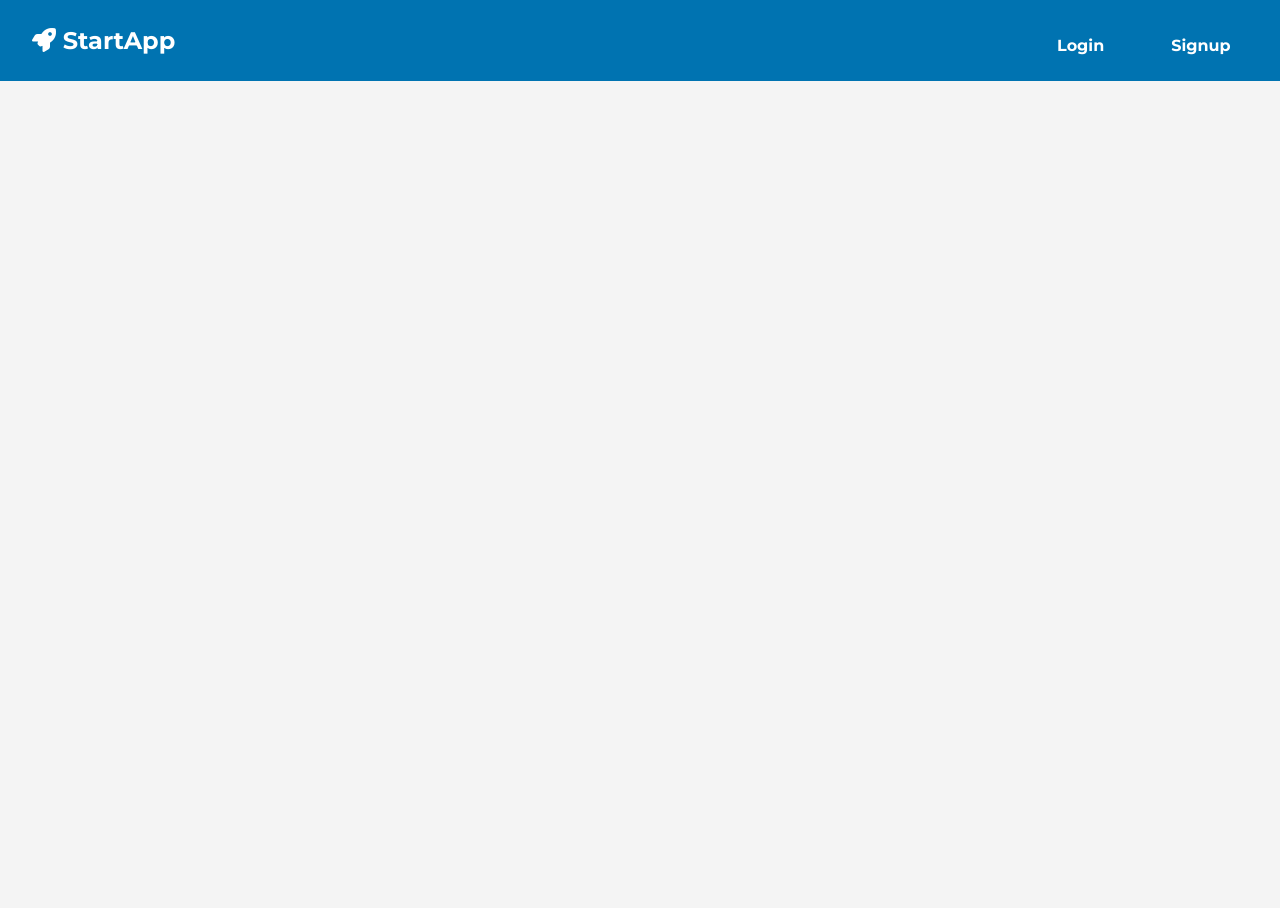
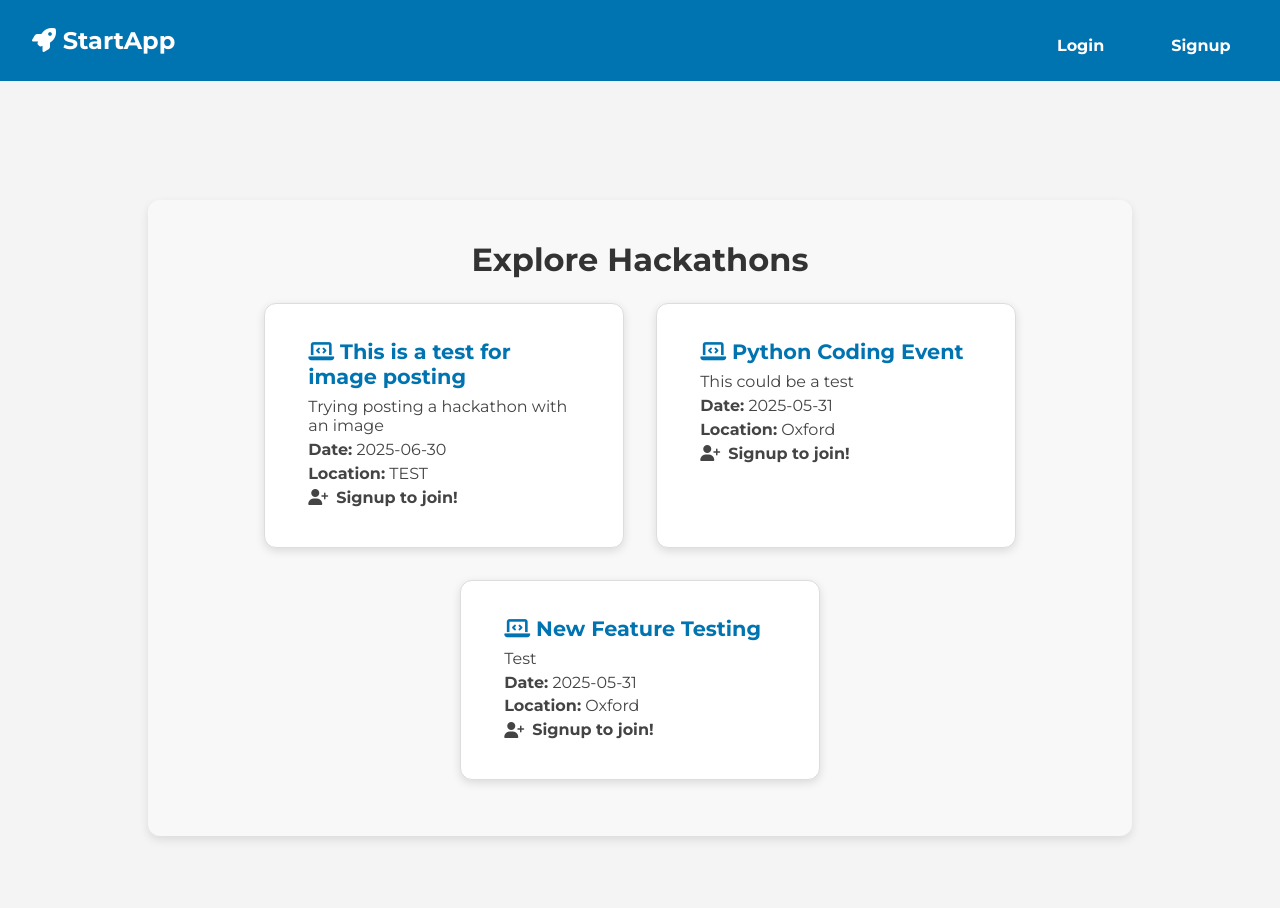
Before and after one commit to ZekiCanSarak/StartApp, a Flask app: page / in a window 1280 px wide. Before the commit the page ends 81 px from the top, so only its background shows below. Run offline with Flask 3, Linux system fonts and the light colour scheme; data comes from the database, SQL or seed files in the repository; some libraries are stand-ins or nearby versions.

Commit message:
Created advertisement on the index page before login to show users what they can find once signed up

```diff
--- a/app.py
+++ b/app.py
@@ -5,6 +5,7 @@ from datetime import datetime, timedelta
 from urllib.parse import urlencode
 import os
 from werkzeug.utils import secure_filename
+
 
 app = Flask(__name__)
 app.config['DATABASE'] = 'database.sqlite'
@@ -144,7 +145,8 @@ def home():
         return render_template('index.html', logged_in=True, personalised_jobs=personalised_jobs, general_jobs=general_jobs)
 
     all_jobs = query_db("SELECT * FROM job_posts ORDER BY id DESC")
-    return render_template('index.html', logged_in=False, general_jobs=all_jobs)
+    guest_hackathons = query_db("SELECT * FROM hackathons ORDER BY id DESC LIMIT 3")  # Adjust LIMIT as needed
+    return render_template('index.html', logged_in=False, general_jobs=all_jobs, guest_hackathons=guest_hackathons)
 
 
 @app.route('/hack', methods=['GET'])
--- a/static/css/index.css
+++ b/static/css/index.css
@@ -557,3 +557,66 @@ button:hover {
 .job-post + .job-post {
     margin-top: 20px;
 }
+
+.guest-hackathons {
+    margin: 10rem auto 2rem auto;
+    padding: 2.5rem;
+    max-width: 1400px;
+    background-color: #f8f8f8;
+    border-radius: 12px;
+    box-shadow: 0 4px 10px rgba(0,0,0,0.1);
+}
+
+.guest-hackathons h2 {
+    text-align: center;
+    font-size: 2rem;
+    color: #333;
+    margin-bottom: 1.5rem;
+}
+
+.hackathon-preview {
+    display: flex;
+    flex-wrap: wrap;
+    justify-content: center;
+    gap: 2rem;
+    padding: 0 2rem 1rem 2rem;
+}
+
+.hackathon-post {
+    background-color: white;
+    padding: 2.2rem 2.7rem;
+    border-radius: 12px;
+    border: 1px solid #ddd;
+    box-shadow: 0 3px 10px rgba(0,0,0,0.12);
+    width: 360px;
+    flex: 0 0 auto;
+}
+
+.hackathon-post:hover {
+    transform: translateY(-5px);
+    box-shadow: 0 6px 16px rgba(0, 0, 0, 0.15);
+    transition: transform 0.3s ease, box-shadow 0.3s ease;
+}
+
+.hackathon-post h3 {
+    font-size: 1.3rem;
+    color: #0073b1;
+    margin-bottom: 0.5rem;
+}
+
+.hackathon-post p {
+    margin: 0.3rem 0;
+    color: #444;
+}
+
+.signup-prompt {
+    color: #0073b1;
+    font-weight: bold;
+    margin-top: 0.5rem;
+    display: flex;
+    align-items: center;
+}
+
+.signup-prompt i {
+    margin-right: 0.5rem;
+}
--- a/static/js/index.js
+++ b/static/js/index.js
@@ -10,18 +10,6 @@ function toggleForm(formId) {
         otherForm.style.display = 'none';
     }
 }
-
-document.addEventListener("click", function (event) {
-    const loginForm = document.getElementById("loginForm");
-    const signupForm = document.getElementById("signupForm");
-
-    if (loginForm.style.display === "block" || signupForm.style.display === "block") {
-        if (!loginForm.contains(event.target) && !signupForm.contains(event.target) && !event.target.closest("button")) {
-            closeForm('loginForm');
-            closeForm('signupForm');
-        }
-    }
-});
 
 function closeForm(formId) {
     const form = document.getElementById(formId);
@@ -96,3 +84,33 @@ function addJobToFeed(job) {
         feed.prepend(jobElement);
     }
 }
+
+document.addEventListener("DOMContentLoaded", () => {
+    const signupLinks = document.querySelectorAll('.signup-prompt');
+    const signupForm = document.getElementById('signupForm');
+
+    signupLinks.forEach(link => {
+        link.addEventListener('click', (event) => {
+            event.stopPropagation();
+            if (signupForm) {
+                signupForm.style.display = 'block';
+            }
+        });
+    });
+
+    document.addEventListener("click", function (event) {
+        const loginForm = document.getElementById("loginForm");
+
+        const isInsideForm = (
+            (loginForm && loginForm.contains(event.target)) ||
+            (signupForm && signupForm.contains(event.target)) ||
+            event.target.closest("button") ||
+            event.target.closest(".signup-prompt")
+        );
+
+        if (!isInsideForm) {
+            closeForm('loginForm');
+            closeForm('signupForm');
+        }
+    });
+});
--- a/templates/index.html
+++ b/templates/index.html
@@ -31,6 +31,22 @@
     <div class="container">
 
         {%if not logged_in %}
+        <section class="guest-hackathons">
+            <h2>Explore Hackathons</h2>
+            <div class="hackathon-preview">
+                {% for hackathon in guest_hackathons %}
+                <div class="hackathon-post">
+                    <h3><i class="fas fa-laptop-code"></i> {{ hackathon.title }}</h3>
+                    <p>{{ hackathon.description }}</p>
+                    <p><strong>Date:</strong> {{ hackathon.date }}</p>
+                    <p><strong>Location:</strong> {{ hackathon.location }}</p>
+                    <p class="signup-prompt" style="cursor: pointer;">
+                        <i class="fas fa-user-plus"></i> <strong>Signup to join!</strong>
+                    </p>
+                </div>
+                {% endfor %}
+            </div>
+        </section>
         <div id="loginForm" class="form-popup">
             <h2>Login</h2>
             <form action="/" method="POST">
```
